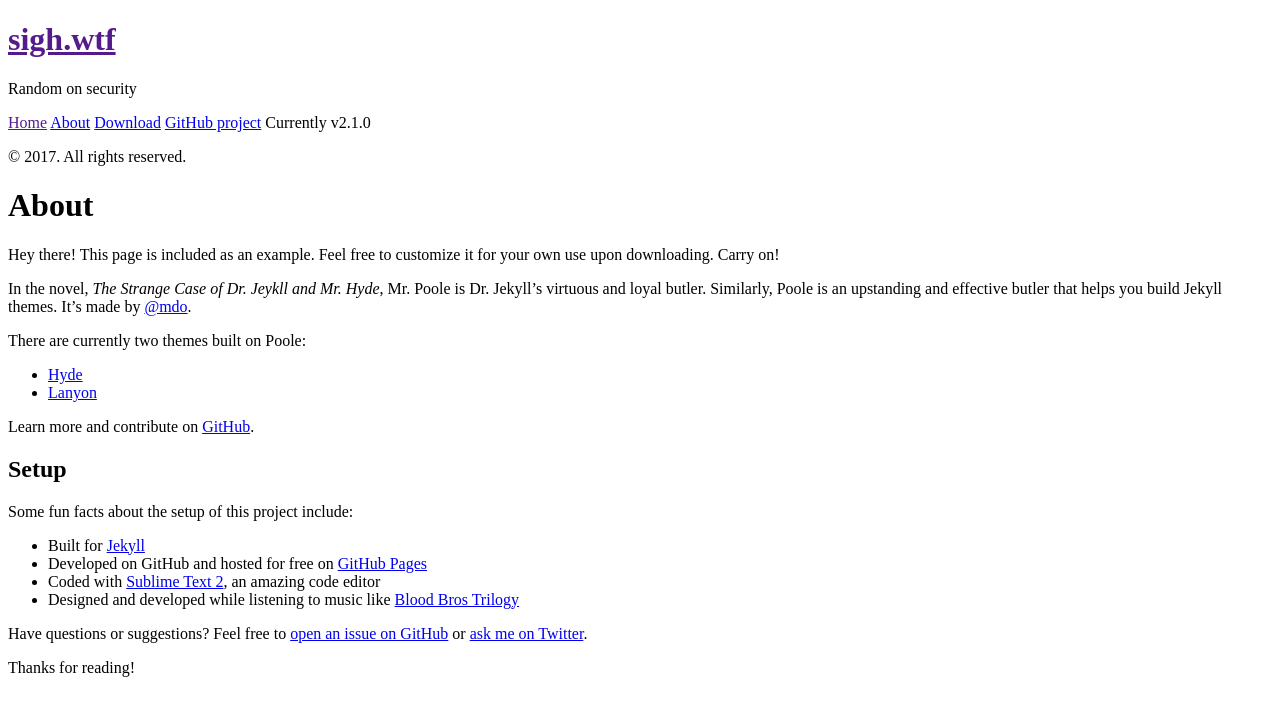
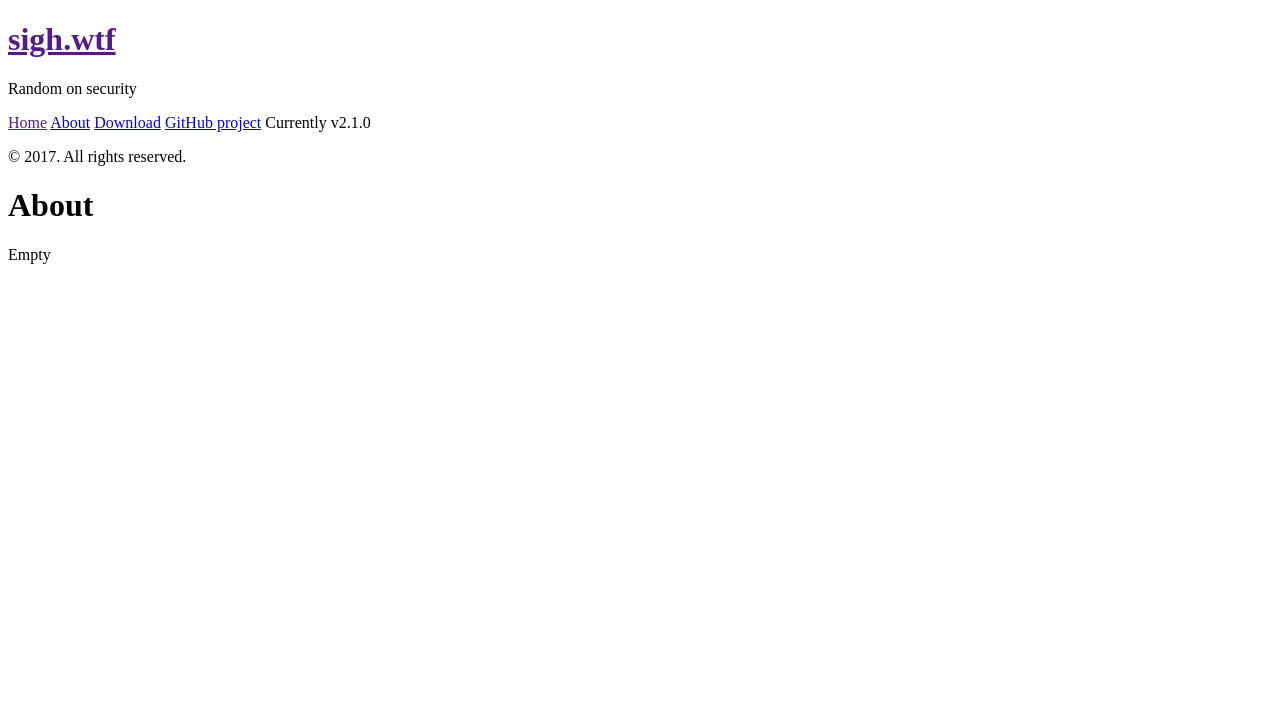
Before and after one commit to NoBlETi/NoBIETi.github.io, a Jekyll site: the page built from about.md, in a window 1280 px wide. Shown: the top 716 px of the page. Built offline with Jekyll 4.4.1, drawn with Linux system fonts in a browser that asks for light colours.

Commit message:
image tesit

```diff
--- a/about.md
+++ b/about.md
@@ -4,27 +4,5 @@ title: About
 ---
 
 <p class="message">
-  Hey there! This page is included as an example. Feel free to customize it for your own use upon downloading. Carry on!
+  Empty
 </p>
-
-In the novel, *The Strange Case of Dr. Jeykll and Mr. Hyde*, Mr. Poole is Dr. Jekyll's virtuous and loyal butler. Similarly, Poole is an upstanding and effective butler that helps you build Jekyll themes. It's made by [@mdo](https://twitter.com/mdo).
-
-There are currently two themes built on Poole:
-
-* [Hyde](http://hyde.getpoole.com)
-* [Lanyon](http://lanyon.getpoole.com)
-
-Learn more and contribute on [GitHub](https://github.com/poole).
-
-## Setup
-
-Some fun facts about the setup of this project include:
-
-* Built for [Jekyll](http://jekyllrb.com)
-* Developed on GitHub and hosted for free on [GitHub Pages](https://pages.github.com)
-* Coded with [Sublime Text 2](http://sublimetext.com), an amazing code editor
-* Designed and developed while listening to music like [Blood Bros Trilogy](https://soundcloud.com/maddecent/sets/blood-bros-series)
-
-Have questions or suggestions? Feel free to [open an issue on GitHub](https://github.com/poole/issues/new) or [ask me on Twitter](https://twitter.com/mdo).
-
-Thanks for reading!
```
Also changed, not shown: _posts/2017-04-03-HashiCorp-Vault-AppRole.md (added, +20 -0 lines), public/img/vault-approle-diagram.png (added).
